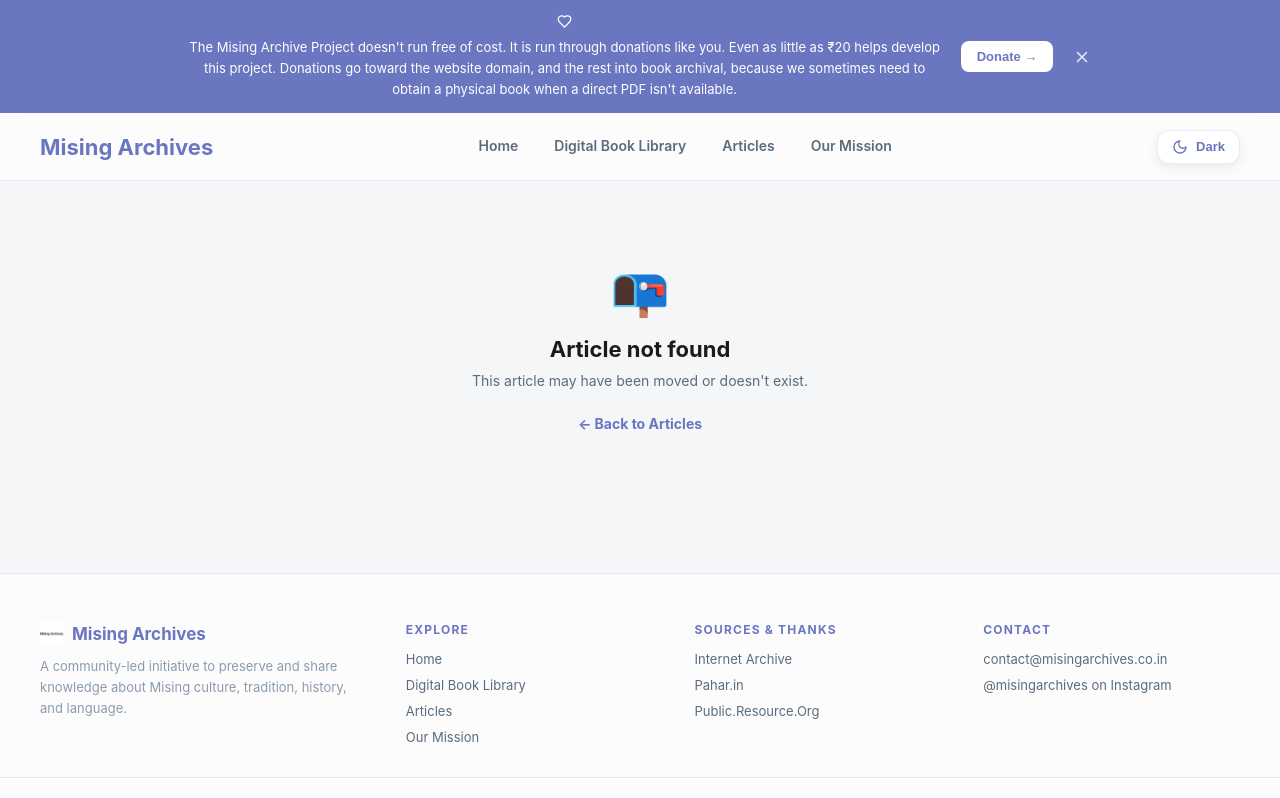
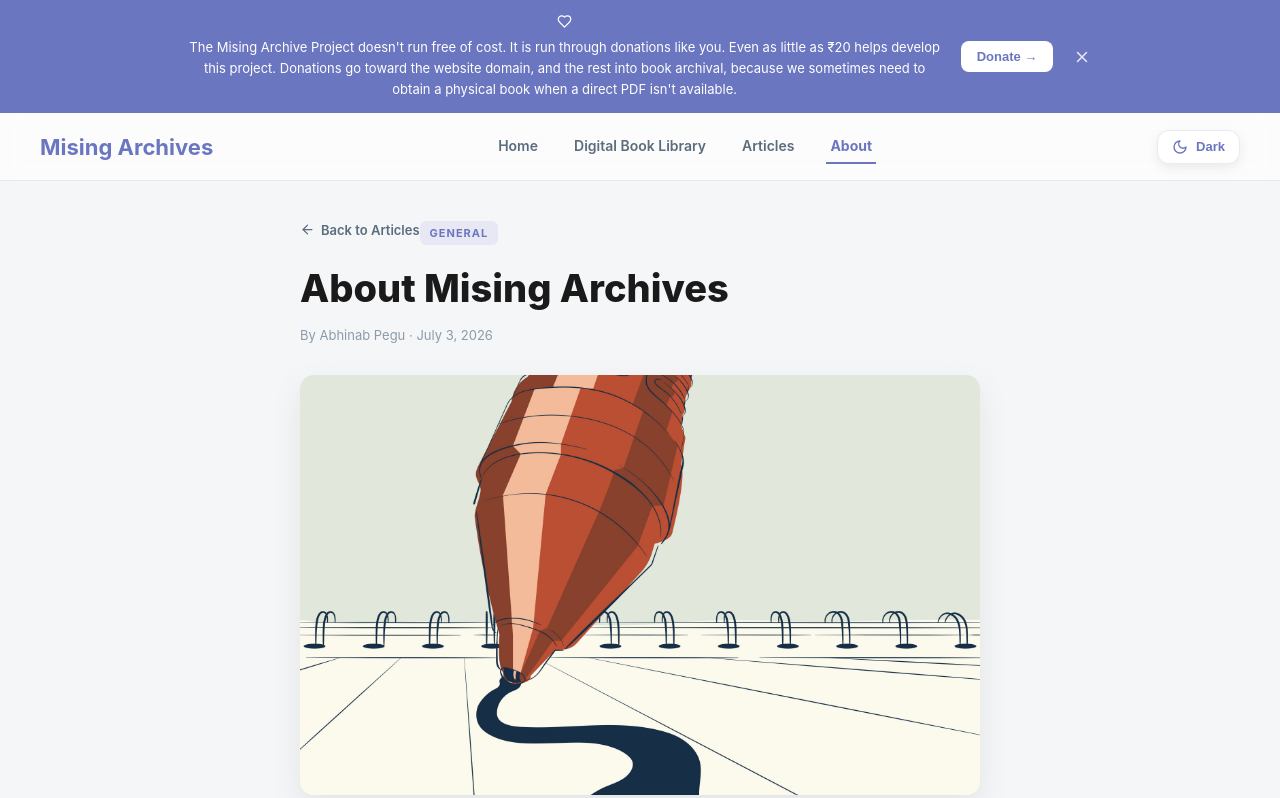
Before and after one commit to abhinabpegu/misingarchives, a React (Vite) app: page /article/About-Mising-Archives in a window 1280 px wide. Shown: the top 798 px of the page. Built offline with nearby package versions, Linux system fonts and the light colour scheme.

Commit message:
added article

```diff
--- a/src/components/Header.jsx
+++ b/src/components/Header.jsx
@@ -74,14 +74,7 @@ export default function Header() {
           <NavLink to="/" style={navLinkStyle} end>Home</NavLink>
           <NavLink to="/digital-book-library" style={navLinkStyle}>Digital Book Library</NavLink>
           <NavLink to="/articles" style={navLinkStyle}>Articles</NavLink>
-          <a href="#mission" onClick={scrollToMission} style={{
-            color: colors.textSecondary,
-            fontWeight: '600',
-            fontSize: '14px',
-            textDecoration: 'none',
-            padding: '8px 4px',
-            borderBottom: '2px solid transparent'
-          }}>Our Mission</a>
+          <NavLink to="/article/About-Mising-Archives" style={navLinkStyle}>About</NavLink>
         </nav>
 
         <div style={{ display: 'flex', alignItems: 'center', gap: '10px' }}>
@@ -147,12 +140,8 @@ export default function Header() {
           <NavLink to="/" onClick={() => setMenuOpen(false)} style={navLinkStyle} end>Home</NavLink>
           <NavLink to="/digital-book-library" onClick={() => setMenuOpen(false)} style={navLinkStyle}>Digital Book Library</NavLink>
           <NavLink to="/articles" onClick={() => setMenuOpen(false)} style={navLinkStyle}>Articles</NavLink>
-          <a href="#mission" onClick={scrollToMission} style={{
-            color: colors.textSecondary,
-            fontWeight: '600',
-            fontSize: '14px',
-            textDecoration: 'none'
-          }}>Our Mission</a>
+          <NavLink to="/article/About-Mising-Archives" onClick={() => setMenuOpen(false)} style={navLinkStyle}>About</NavLink>
+
         </nav>
       )}
     </header>
--- a/src/data/articles.js
+++ b/src/data/articles.js
@@ -97,29 +97,36 @@ influence on the Mising people, and stimulated a process of Sanskritisation.
     `,
   },
   {
-    slug: 'welcome-to-the-articles-section',
-    title: 'Welcome to the Articles Section',
+    slug: 'About-Mising-Archives',
+    title: 'About Mising Archives',
     category: 'General',
-    excerpt: 'A short note on what this part of the archive holds, and how it works.',
-    author: 'Mising Archives',
-    date: '2026-06-29',
+    excerpt: 'A brief introduction to Mising Archives, its purpose, and how to contribute.',
+    author: 'Abhinab Pegu',
+    date: '2026-07-03',
     coverImage: '/images/articles/welcome.jpg',
-    featured: false,
+    featured: true,
     content: `
-<p>
-  Every story, memory, and perspective helps preserve our heritage.
-  We welcome articles on any aspect of Mising life, our culture, traditions,
-  language, history, folklore, customs, and the experiences of our people today.
-  Whether you are writing a researched article, sharing a personal reflection,
-  or expressing an opinion, your contribution is valuable. <b> Accepted languages include Mising and English. </b>
-</p>
-
-<p>
-  To submit an article, please send it in a suitable document format
-  (DOCX, ODT, or PDF) together with your name and contact details to
-  <a href="mailto:contact@misingarchives.co.in">contact@misingarchives.co.in</a>.
-
-</p>
+<p> This project is an independent archival initiative led by the Mising tribal community to preserve and promote its heritage through a freely accessible digital platform. </p> <p> The idea originally developed from a book archival initiative. I have been an active editor on the English Wikipedia, where I have primarily focused on creating and improving articles about the Mising tribe. However, I soon realised that we lacked resources that were easily accessible. Without access to reliable sources, it is nearly impossible to improve well-established encyclopaedias such as the English Wikipedia. My original goal was therefore to create a digital repository for valuable books and other resources relating to the Mising tribe. </p>
+ <p> However, many important books had yet to be digitised, and there was no organised process for carrying this work forward. I believed that creating a dedicated website for the repository would provide a suitable place to
+ catalogue these resources and make them easier to discover.
+ Whenever possible, the digitised books would first be uploaded
+  to the Internet Archive, but only after obtaining permission
+  from the relevant copyright holders. </p>
+  <p> The idea was discussed with Assistant Professor Hemchandra Mili,
+   who expressed his support for the initiative. Encouraged by this,
+    I began developing the project's infrastructure, starting with
+    the website that would serve as the central platform for the archive.
+     This marked the formal establishment of Mising Archives.
+     From the outset, I decided to keep the entire codebase open source.
+      It is publicly available on GitHub at
+      <a href="https://github.com/abhinabpegu/misingarchives" target="_blank" rel="noopener noreferrer"> github.com/abhinabpegu/misingarchives </a>.
+       </p> <p> On  30 June 2026,
+       the initial version of the website was deployed,
+        officially marking the beginning of Mising Archives.
+         On 2 July 2026,
+         I registered the misingarchives.co.in domain,
+          which serves as the project's official website and long-term home on the web.
+           </p> <h2>Website Sections</h2> <h3>The Digital Book Library</h3> <p> A collection of books for which we have obtained the necessary copyright permissions to make them publicly available, with books digitised and archived by Mising Archives and other publicly available sources. </p> <h3>The Articles Section</h3> <p> A space dedicated to articles related to Mising culture, traditions, history, language, and other relevant topics. Submissions may include research articles, essays, or opinion pieces. Anyone may submit a draft for consideration. All submissions undergo a review process before publication. </p> <p> At present, all original articles published on the website are licensed under the <a href="https://creativecommons.org/licenses/by-sa/4.0/" target="_blank" rel="noopener noreferrer"> Creative Commons Attribution-ShareAlike 4.0 International (CC BY-SA 4.0) </a> licence. </p> </article>
     `,
   },
 ]
```
